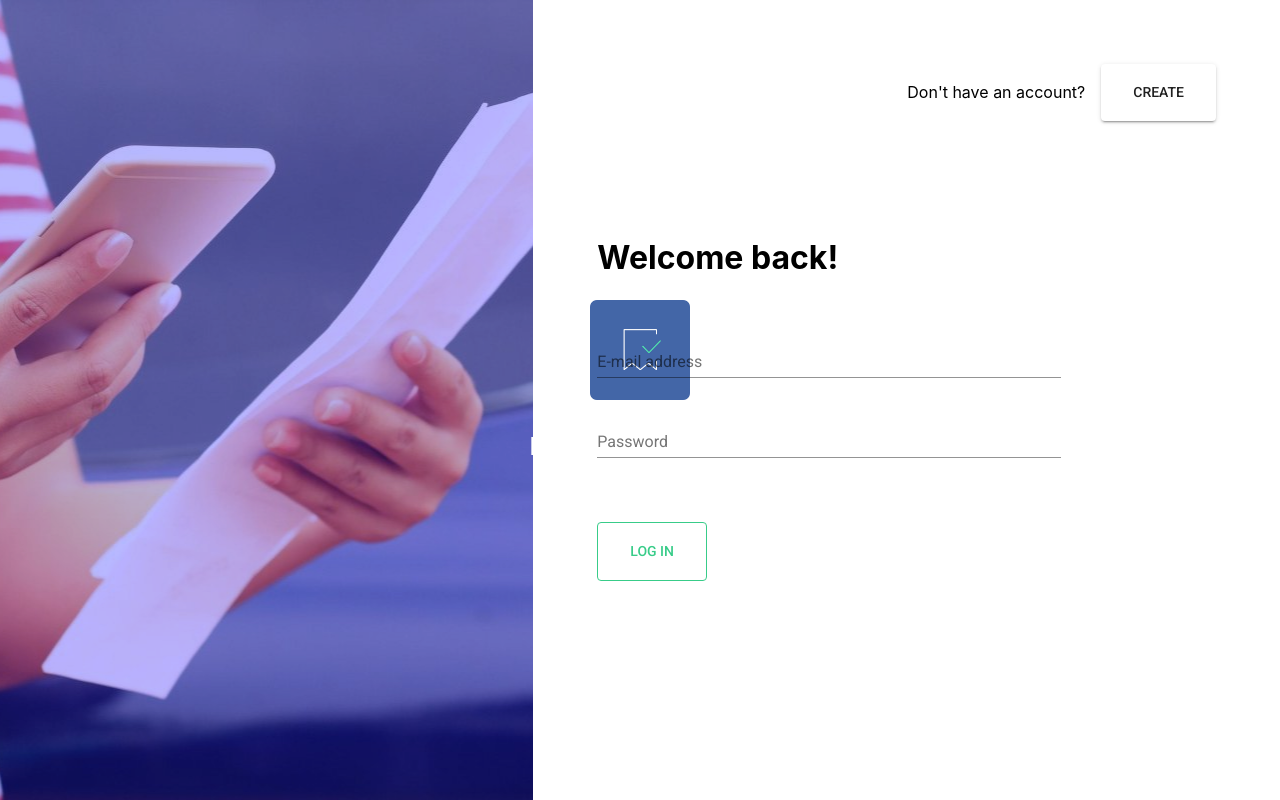
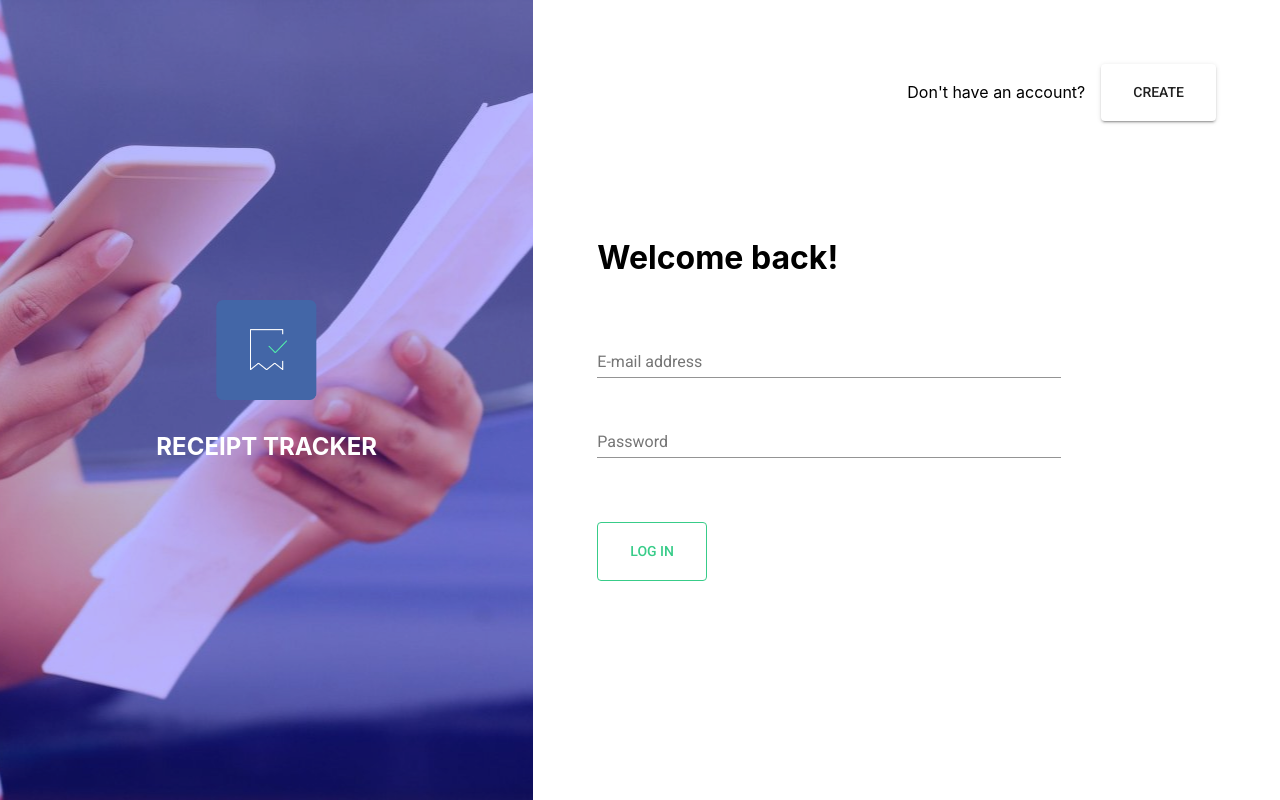
Before and after one commit to hatchways/team-bubblegum, a React (Create React App) app in the folder client/: page /login in a window 1280 px wide. Built offline with nearby package versions, Linux system fonts and the light colour scheme.

Commit message:
Minior fix for Login UI

```diff
--- a/client/src/pages/Login.js
+++ b/client/src/pages/Login.js
@@ -21,7 +21,8 @@ const useStyles = makeStyles(theme => ({
     backgroundRepeat: 'no-repeat',
     backgroundColor: theme.palette.grey[50],
     backgroundSize: 'cover',
-    backgroundPosition: 'center'
+    backgroundPosition: 'center',
+    position: 'relative'
   },
   overlay: {
     height: '100vh',
@@ -29,14 +30,13 @@ const useStyles = makeStyles(theme => ({
     opacity: '.28',
     display: 'flex',
     justifyContent: 'center',
-    alignItems: 'center',
-    position: 'relative'
+    alignItems: 'center'
   },
   logoOverlay: {
     position: 'absolute'
   },
   logoArea: {
-    width: '300px',
+    width: '100%',
     height: '200px',
     fontSize: '1.5rem',
     fontWeight: 700,
```
